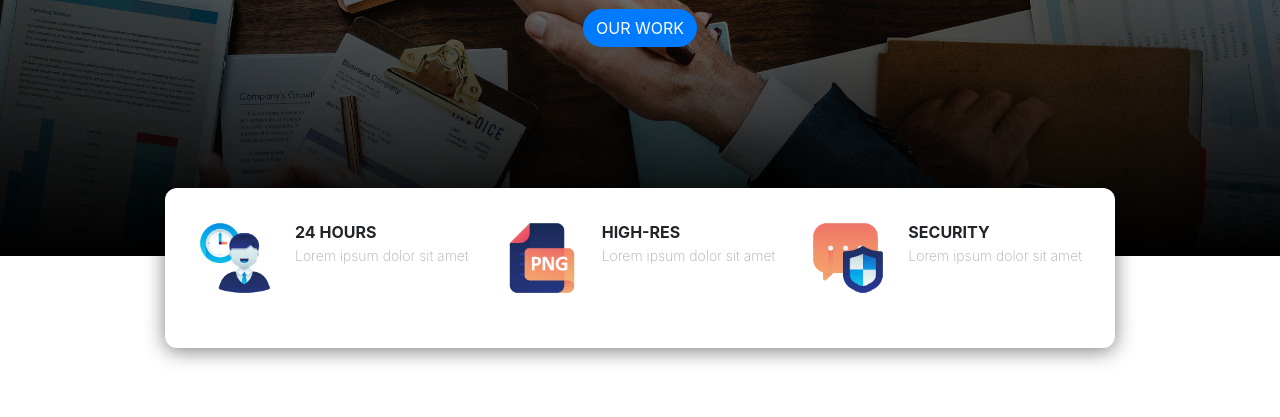
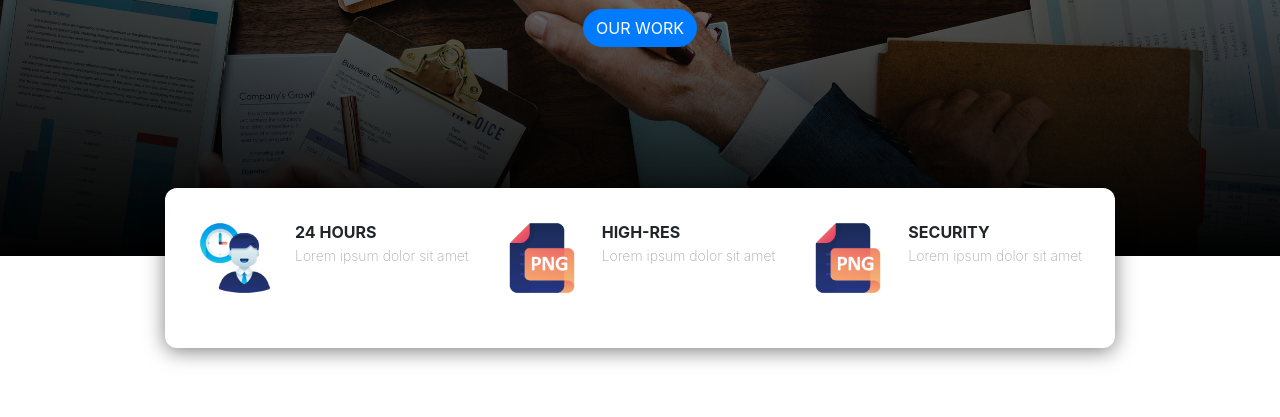
Before and after one commit to elraztaqillah/web-landing, a plain HTML site: page index.html in a window 1280 px wide. Shown: the part 383-800 px from the top of the page. Drawn offline with nearby package versions, Linux system fonts and the light colour scheme; a web font is replaced by a local one.

Commit message:
Update index.html

```diff
--- a/index.html
+++ b/index.html
@@ -83,7 +83,7 @@
    						<p>Lorem ipsum dolor sit amet</p>
    					</div>
    					<div class="col-lg">
-   						<img src="security.png" class="float-left">
+   						<img src="img/img/hires.png" class="float-left">
    						<h4>Security</h4>
    						<p>Lorem ipsum dolor sit amet</p>
    					</div>
```
